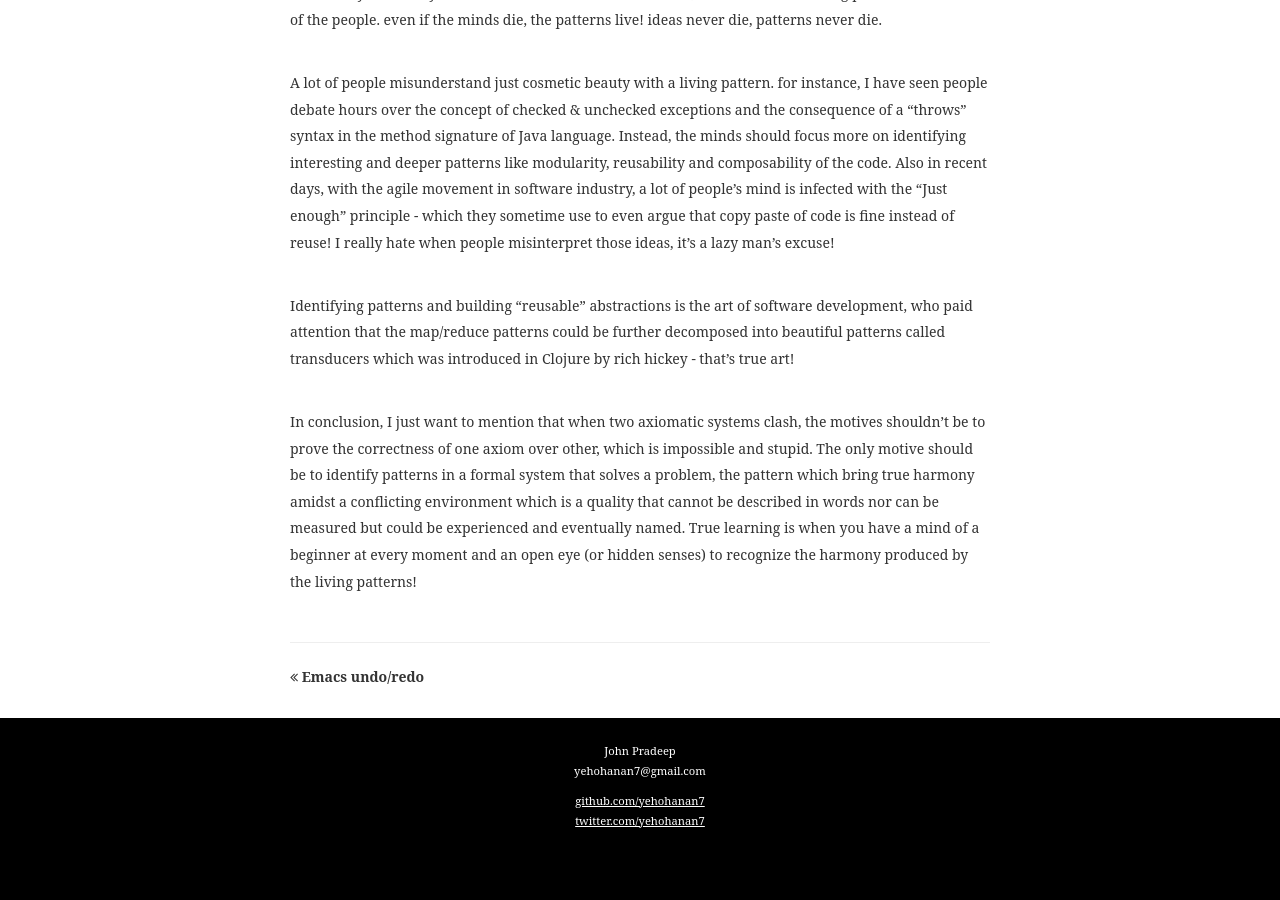
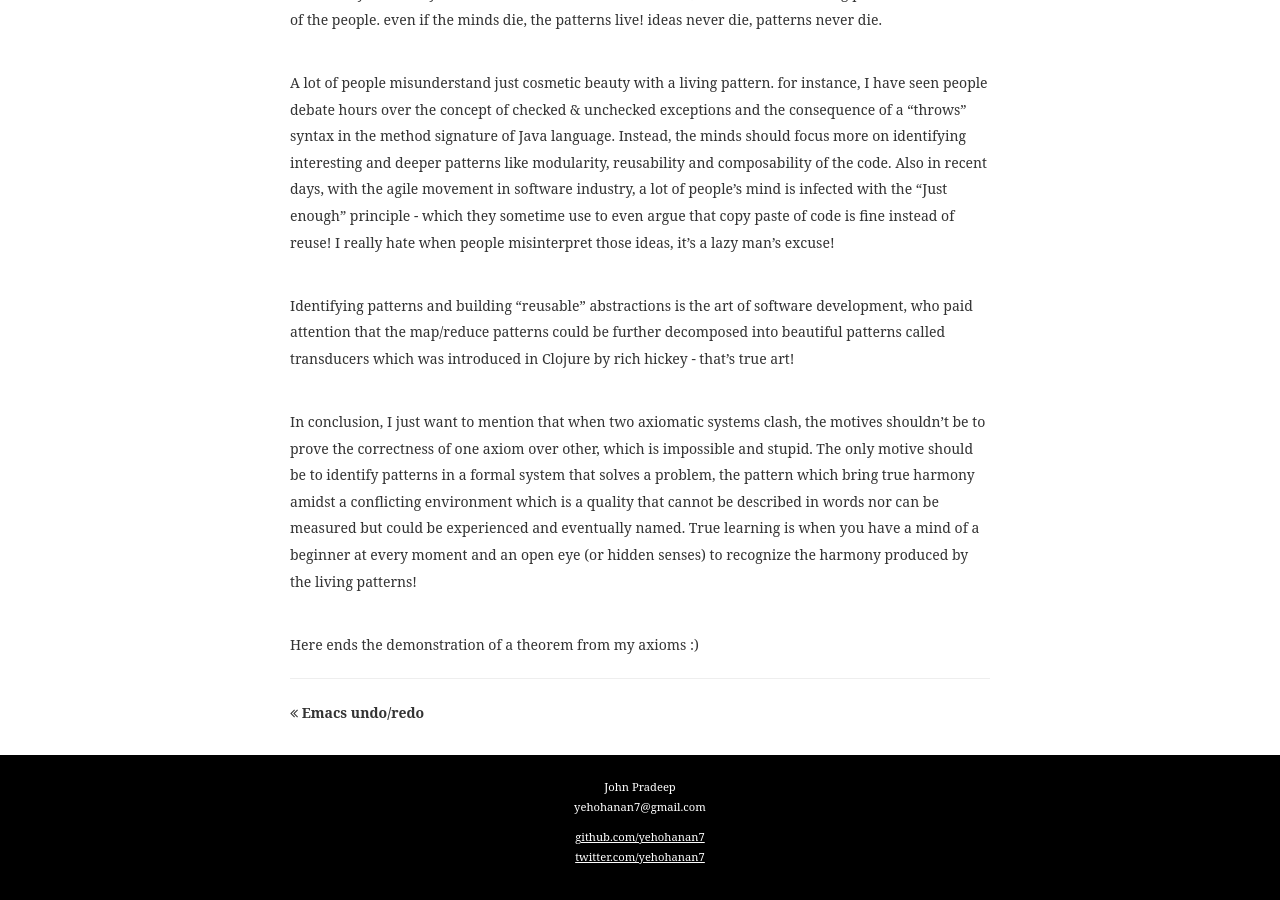
Before and after one commit to yehohanan7/old_yehohanan7.github.io, a Jekyll site: the page built from _posts/2016-02-24-clash-of-the-axioms.markdown, in a window 1280 px wide and 900 px high, scrolled down 2398 px. Built offline with Jekyll 4.4.1, drawn with Linux system fonts in a browser that asks for light colours; some web fonts are replaced; before the commit the page ends 3261 px from its top, so only the background shows below that.

Commit message:
clash of axioms modification

```diff
--- a/_posts/2016-02-24-clash-of-the-axioms.markdown
+++ b/_posts/2016-02-24-clash-of-the-axioms.markdown
@@ -39,3 +39,5 @@ A lot of people misunderstand just cosmetic beauty with a living pattern. for in
 Identifying patterns and building “reusable” abstractions is the art of software development, who paid attention that the map/reduce patterns could be further decomposed into beautiful patterns called transducers which was introduced in Clojure by rich hickey - that’s true art!<br/> <br/>
 
 In conclusion, I just want to mention that when two axiomatic systems clash, the motives shouldn’t be to prove the correctness of one axiom over other, which is impossible and stupid. The only motive should be to identify patterns in a formal system that solves a problem, the pattern which bring true harmony amidst a conflicting environment which is a quality that cannot be described in words nor can be measured but could be experienced and eventually named. True learning is when you have a mind of a beginner at every moment and an open eye (or hidden senses) to recognize the harmony produced by the living patterns! <br/> <br/>
+
+Here ends the demonstration of a theorem from my axioms :) <br/>
```
